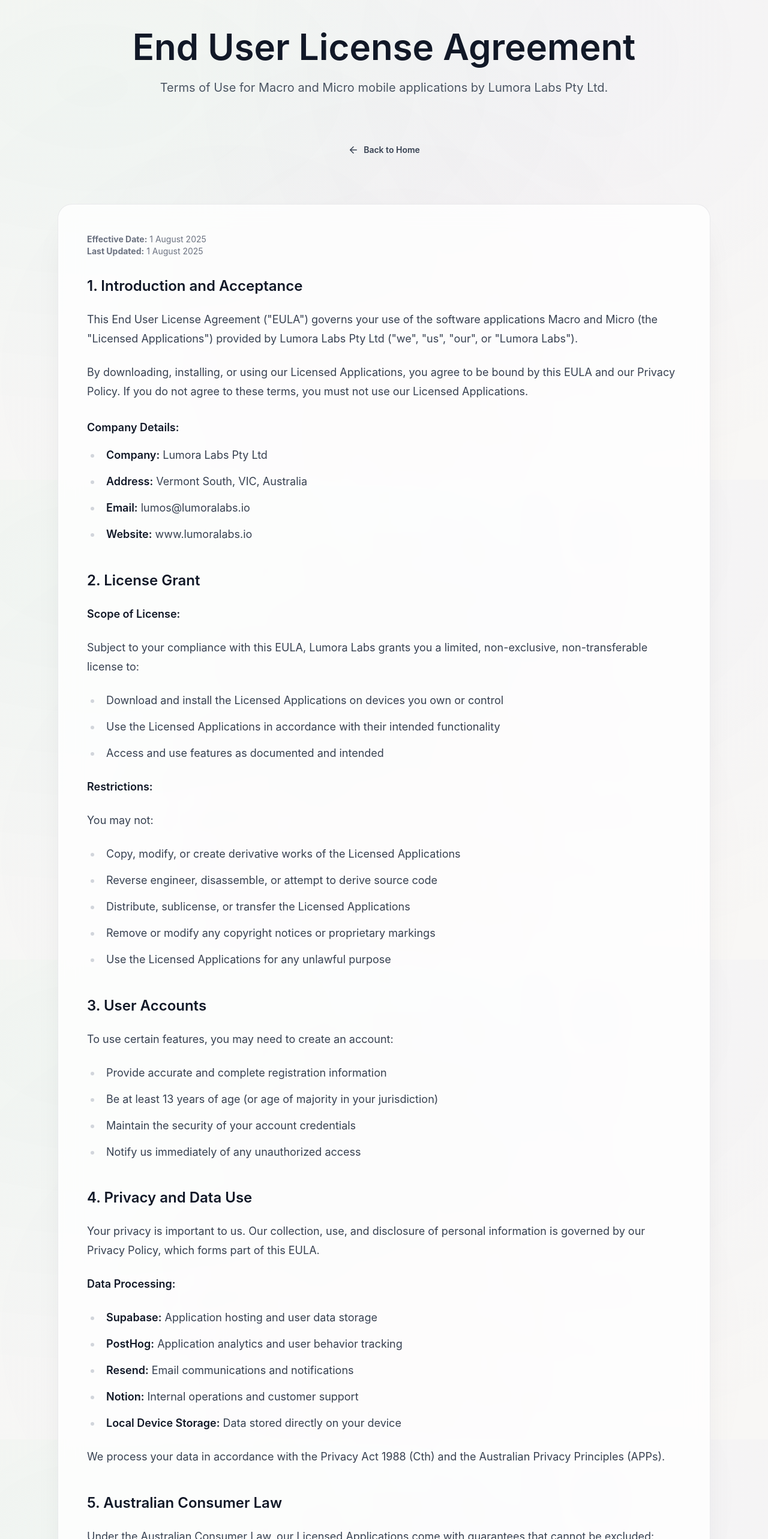
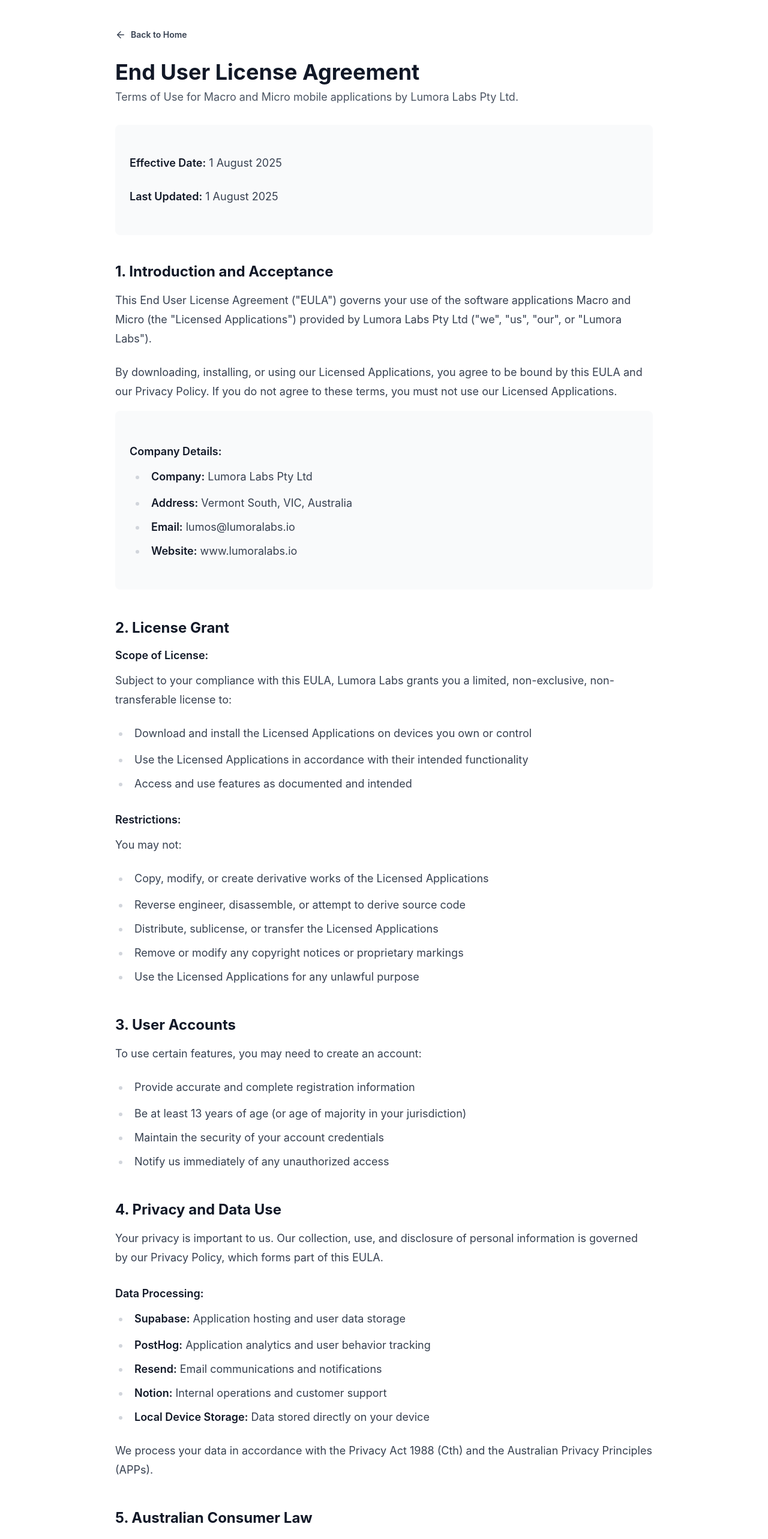
Before and after one commit to Imhermes1/LumoraLabsSite, a Next.js app: page /terms-of-use in a window 1280 px wide. Shown: the top 2566 px of the page at 60% size. Built offline with nearby package versions, Linux system fonts and the light colour scheme.

Commit message:
feat: restructure and enhance Terms of Use page with updated EULA content and improved layout

```diff
--- a/src/app/terms-of-use/page.tsx
+++ b/src/app/terms-of-use/page.tsx
@@ -1,151 +1,159 @@
-import React from 'react'
-import { Metadata } from 'next'
 import Link from 'next/link'
 import { ArrowLeft } from 'lucide-react'
-import PageShell from '@/components/PageShell'
-import RevealOnScroll from '@/components/RevealOnScroll'
-
-export const metadata: Metadata = {
-  title: 'Terms of Use - Lumora Labs',
-  description: 'End User License Agreement for Macro and Micro apps by Lumora Labs Pty Ltd.',
-}
 
 export default function TermsOfUse() {
   return (
-    <PageShell>
-      <header className="mb-20 text-center">
-        <h1 className="text-4xl font-semibold text-gray-900 sm:text-5xl md:text-6xl">
-          End User License Agreement
-        </h1>
-        <p className="mx-auto mt-6 max-w-3xl text-lg leading-relaxed text-gray-600 sm:text-xl">
-          Terms of Use for Macro and Micro mobile applications by Lumora Labs Pty Ltd.
-        </p>
-      </header>
-
-      <main className="flex flex-col gap-12">
+    <div className="min-h-screen bg-white py-12 px-4 sm:px-6 lg:px-8">
+      <div className="max-w-4xl mx-auto">
         <Link
           href="/"
-          className="mb-8 flex w-full items-center justify-center gap-2 text-sm font-semibold text-gray-700 transition-colors hover:text-gray-900"
+          className="inline-flex items-center gap-2 text-sm font-semibold text-gray-700 hover:text-gray-900 mb-8"
         >
           <ArrowLeft size={18} />
           Back to Home
         </Link>
-        <RevealOnScroll>
-          <section className="page-surface rounded-3xl p-8 md:p-12">
-            <div className="mb-8">
-              <p className="text-sm text-gray-500">
-                <strong>Effective Date:</strong> 1 August 2025<br />
+
+        <h1 className="text-4xl font-bold text-gray-900 mb-2">
+          End User License Agreement
+        </h1>
+
+        <p className="text-lg text-gray-600 mb-8">
+          Terms of Use for Macro and Micro mobile applications by Lumora Labs Pty Ltd.
+        </p>
+
+        <div className="prose prose-lg max-w-none">
+          <div className="bg-gray-50 p-6 rounded-lg mb-8">
+            <p className="text-gray-700 mb-2">
+              <strong>Effective Date:</strong> 1 August 2025
+            </p>
+            <p className="text-gray-700">
               <strong>Last Updated:</strong> 1 August 2025
             </p>
           </div>
 
-            <div className="prose prose-lg max-w-none">
-              <h2 className="text-2xl font-semibold text-gray-900 mb-6">1. Introduction and Acceptance</h2>
-              <p className="mb-6">
+          <section className="mb-12">
+            <h2 className="text-2xl font-bold text-gray-900 mb-4">1. Introduction and Acceptance</h2>
+            <p className="text-gray-700 mb-4">
               This End User License Agreement ("EULA") governs your use of the software applications Macro and Micro (the "Licensed Applications") provided by Lumora Labs Pty Ltd ("we", "us", "our", or "Lumora Labs").
             </p>
-              <p className="mb-6">
+            <p className="text-gray-700 mb-4">
               By downloading, installing, or using our Licensed Applications, you agree to be bound by this EULA and our Privacy Policy. If you do not agree to these terms, you must not use our Licensed Applications.
             </p>
 
-              <h3 className="text-lg font-semibold text-gray-900 mb-4">Company Details:</h3>
-              <ul className="mb-6 list-disc pl-6">
+            <div className="bg-gray-50 p-6 rounded-lg mb-4">
+              <h3 className="text-lg font-semibold text-gray-900 mb-3">Company Details:</h3>
+              <ul className="text-gray-700 space-y-2">
                 <li><strong>Company:</strong> Lumora Labs Pty Ltd</li>
                 <li><strong>Address:</strong> Vermont South, VIC, Australia</li>
                 <li><strong>Email:</strong> lumos@lumoralabs.io</li>
                 <li><strong>Website:</strong> www.lumoralabs.io</li>
               </ul>
+            </div>
+          </section>
 
-              <h2 className="text-2xl font-semibold text-gray-900 mb-6">2. License Grant</h2>
-              <p className="mb-4"><strong>Scope of License:</strong></p>
-              <p className="mb-4">
+          <section className="mb-12">
+            <h2 className="text-2xl font-bold text-gray-900 mb-4">2. License Grant</h2>
+            <h3 className="text-lg font-semibold text-gray-900 mb-3">Scope of License:</h3>
+            <p className="text-gray-700 mb-4">
               Subject to your compliance with this EULA, Lumora Labs grants you a limited, non-exclusive, non-transferable license to:
             </p>
-              <ul className="mb-6 list-disc pl-6">
+            <ul className="list-disc pl-6 text-gray-700 space-y-2 mb-6">
               <li>Download and install the Licensed Applications on devices you own or control</li>
               <li>Use the Licensed Applications in accordance with their intended functionality</li>
               <li>Access and use features as documented and intended</li>
             </ul>
 
-              <p className="mb-4"><strong>Restrictions:</strong></p>
-              <p className="mb-6">You may not:</p>
-              <ul className="mb-6 list-disc pl-6">
+            <h3 className="text-lg font-semibold text-gray-900 mb-3">Restrictions:</h3>
+            <p className="text-gray-700 mb-4">You may not:</p>
+            <ul className="list-disc pl-6 text-gray-700 space-y-2">
               <li>Copy, modify, or create derivative works of the Licensed Applications</li>
               <li>Reverse engineer, disassemble, or attempt to derive source code</li>
               <li>Distribute, sublicense, or transfer the Licensed Applications</li>
               <li>Remove or modify any copyright notices or proprietary markings</li>
               <li>Use the Licensed Applications for any unlawful purpose</li>
             </ul>
+          </section>
 
-              <h2 className="text-2xl font-semibold text-gray-900 mb-6">3. User Accounts</h2>
-              <p className="mb-4">To use certain features, you may need to create an account:</p>
-              <ul className="mb-6 list-disc pl-6">
+          <section className="mb-12">
+            <h2 className="text-2xl font-bold text-gray-900 mb-4">3. User Accounts</h2>
+            <p className="text-gray-700 mb-4">To use certain features, you may need to create an account:</p>
+            <ul className="list-disc pl-6 text-gray-700 space-y-2">
               <li>Provide accurate and complete registration information</li>
               <li>Be at least 13 years of age (or age of majority in your jurisdiction)</li>
               <li>Maintain the security of your account credentials</li>
               <li>Notify us immediately of any unauthorized access</li>
             </ul>
+          </section>
 
-              <h2 className="text-2xl font-semibold text-gray-900 mb-6">4. Privacy and Data Use</h2>
-              <p className="mb-4">
+          <section className="mb-12">
+            <h2 className="text-2xl font-bold text-gray-900 mb-4">4. Privacy and Data Use</h2>
+            <p className="text-gray-700 mb-4">
               Your privacy is important to us. Our collection, use, and disclosure of personal information is governed by our Privacy Policy, which forms part of this EULA.
             </p>
-              <p className="mb-4"><strong>Data Processing:</strong></p>
-              <ul className="mb-6 list-disc pl-6">
+            <h3 className="text-lg font-semibold text-gray-900 mb-3">Data Processing:</h3>
+            <ul className="list-disc pl-6 text-gray-700 space-y-2 mb-4">
               <li><strong>Supabase:</strong> Application hosting and user data storage</li>
               <li><strong>PostHog:</strong> Application analytics and user behavior tracking</li>
               <li><strong>Resend:</strong> Email communications and notifications</li>
               <li><strong>Notion:</strong> Internal operations and customer support</li>
               <li><strong>Local Device Storage:</strong> Data stored directly on your device</li>
             </ul>
-              <p className="mb-6">
+            <p className="text-gray-700">
               We process your data in accordance with the Privacy Act 1988 (Cth) and the Australian Privacy Principles (APPs).
             </p>
+          </section>
 
-              <h2 className="text-2xl font-semibold text-gray-900 mb-6">5. Australian Consumer Law</h2>
-              <p className="mb-4">
+          <section className="mb-12">
+            <h2 className="text-2xl font-bold text-gray-900 mb-4">5. Australian Consumer Law</h2>
+            <p className="text-gray-700 mb-4">
               Under the Australian Consumer Law, our Licensed Applications come with guarantees that cannot be excluded:
             </p>
-              <ul className="mb-6 list-disc pl-6">
+            <ul className="list-disc pl-6 text-gray-700 space-y-2">
               <li>Services provided with due care and skill</li>
               <li>Services fit for the purpose you told us about</li>
               <li>Services provided within a reasonable time</li>
               <li>Services of acceptable quality</li>
             </ul>
+          </section>
 
-              <h2 className="text-2xl font-semibold text-gray-900 mb-6">6. Subscription and Payments</h2>
-              <p className="mb-4">Some features may require payment:</p>
-              <ul className="mb-6 list-disc pl-6">
+          <section className="mb-12">
+            <h2 className="text-2xl font-bold text-gray-900 mb-4">6. Subscription and Payments</h2>
+            <p className="text-gray-700 mb-4">Some features may require payment:</p>
+            <ul className="list-disc pl-6 text-gray-700 space-y-2">
               <li>Fees are charged in advance on a recurring basis</li>
               <li>All fees are in Australian Dollars (AUD) unless otherwise stated</li>
               <li>Pricing is subject to change with 30 days' notice</li>
               <li>Subscriptions automatically renew unless cancelled</li>
               <li>Refunds are provided in accordance with Australian Consumer Law</li>
             </ul>
+          </section>
 
-              <h2 className="text-2xl font-semibold text-gray-900 mb-6">7. Intellectual Property</h2>
-              <p className="mb-4">
+          <section className="mb-12">
+            <h2 className="text-2xl font-bold text-gray-900 mb-4">7. Intellectual Property</h2>
+            <p className="text-gray-700 mb-4">
               Lumora Labs owns all intellectual property rights in:
             </p>
-              <ul className="mb-6 list-disc pl-6">
+            <ul className="list-disc pl-6 text-gray-700 space-y-2 mb-4">
               <li>The Macro and Micro applications</li>
               <li>Software code, algorithms, and technical innovations</li>
               <li>User interface designs and branding</li>
             </ul>
-              <p className="mb-6">
+            <p className="text-gray-700">
               You retain ownership of content you create using our Licensed Applications, subject to our right to use your content to provide the Services.
             </p>
+          </section>
 
-              <h2 className="text-2xl font-semibold text-gray-900 mb-6">8. Acceptable Use</h2>
-              <p className="mb-4">You may use our Licensed Applications to:</p>
-              <ul className="mb-6 list-disc pl-6">
+          <section className="mb-12">
+            <h2 className="text-2xl font-bold text-gray-900 mb-4">8. Acceptable Use</h2>
+            <p className="text-gray-700 mb-4">You may use our Licensed Applications to:</p>
+            <ul className="list-disc pl-6 text-gray-700 space-y-2 mb-6">
               <li>Access and use features as intended and documented</li>
               <li>Create, store, and manage your personal data</li>
               <li>Provide feedback and suggestions for improvement</li>
             </ul>
 
-              <p className="mb-4">You must not:</p>
-              <ul className="mb-6 list-disc pl-6">
+            <p className="text-gray-700 mb-4">You must not:</p>
+            <ul className="list-disc pl-6 text-gray-700 space-y-2">
               <li>Use for any unlawful purpose or activity</li>
               <li>Attempt unauthorized access to our systems</li>
               <li>Upload viruses, malware, or harmful code</li>
@@ -153,81 +161,90 @@ export default function TermsOfUse() {
               <li>Impersonate others or provide false information</li>
               <li>Use to spam, harass, or abuse others</li>
             </ul>
+          </section>
 
-              <h2 className="text-2xl font-semibold text-gray-900 mb-6">9. Third-Party Services</h2>
-              <p className="mb-4">
+          <section className="mb-12">
+            <h2 className="text-2xl font-bold text-gray-900 mb-4">9. Third-Party Services</h2>
+            <p className="text-gray-700 mb-4">
               Our Licensed Applications integrate with the following third-party services:
             </p>
-              <ul className="mb-6 list-disc pl-6">
+            <ul className="list-disc pl-6 text-gray-700 space-y-2 mb-4">
               <li><strong>Supabase:</strong> Backend hosting and database services</li>
               <li><strong>PostHog:</strong> Analytics and user insights</li>
               <li><strong>Resend:</strong> Email delivery service</li>
               <li><strong>Notion:</strong> Data management and internal operations</li>
             </ul>
-              <p className="mb-6">
+            <p className="text-gray-700">
               Your use of third-party services is subject to their respective terms and policies.
             </p>
+          </section>
 
-              <h2 className="text-2xl font-semibold text-gray-900 mb-6">10. Termination</h2>
-              <p className="mb-4">This EULA is effective until terminated. You may terminate by:</p>
-              <ul className="mb-6 list-disc pl-6">
+          <section className="mb-12">
+            <h2 className="text-2xl font-bold text-gray-900 mb-4">10. Termination</h2>
+            <p className="text-gray-700 mb-4">This EULA is effective until terminated. You may terminate by:</p>
+            <ul className="list-disc pl-6 text-gray-700 space-y-2 mb-6">
               <li>Deleting the Licensed Applications from your devices</li>
               <li>Cancelling your account through the app settings</li>
               <li>Contacting us at lumos@lumoralabs.io</li>
             </ul>
 
-              <p className="mb-4">We may terminate your license if you:</p>
-              <ul className="mb-6 list-disc pl-6">
+            <p className="text-gray-700 mb-4">We may terminate your license if you:</p>
+            <ul className="list-disc pl-6 text-gray-700 space-y-2">
               <li>Violate this EULA</li>
               <li>Engage in fraudulent or illegal activities</li>
               <li>Fail to pay applicable fees</li>
             </ul>
+          </section>
 
-              <h2 className="text-2xl font-semibold text-gray-900 mb-6">11. Warranty and Liability</h2>
-              <p className="mb-4">
-                <strong>Warranty Disclaimer:</strong>
-              </p>
-              <p className="mb-6">
+          <section className="mb-12">
+            <h2 className="text-2xl font-bold text-gray-900 mb-4">11. Warranty and Liability</h2>
+            <h3 className="text-lg font-semibold text-gray-900 mb-3">Warranty Disclaimer:</h3>
+            <p className="text-gray-700 mb-6">
               Except for consumer guarantees that cannot be excluded under Australian law, the Licensed Applications are provided "as is" without warranties of any kind.
             </p>
 
-              <p className="mb-4">
-                <strong>Limitation of Liability:</strong>
-              </p>
-              <p className="mb-6">
+            <h3 className="text-lg font-semibold text-gray-900 mb-3">Limitation of Liability:</h3>
+            <p className="text-gray-700">
               To the extent permitted by law, our total liability is limited to the amount you paid in the 12 months prior to the claim. We exclude liability for indirect, consequential, or special damages, subject to consumer guarantee limitations.
             </p>
+          </section>
 
-              <h2 className="text-2xl font-semibold text-gray-900 mb-6">12. Changes to EULA</h2>
-              <p className="mb-6">
+          <section className="mb-12">
+            <h2 className="text-2xl font-bold text-gray-900 mb-4">12. Changes to EULA</h2>
+            <p className="text-gray-700">
               We may update this EULA by posting the revised version and providing notice. Continued use after changes constitutes acceptance of the updated terms.
             </p>
+          </section>
 
-              <h2 className="text-2xl font-semibold text-gray-900 mb-6">13. Governing Law and Disputes</h2>
-              <p className="mb-4">
+          <section className="mb-12">
+            <h2 className="text-2xl font-bold text-gray-900 mb-4">13. Governing Law and Disputes</h2>
+            <p className="text-gray-700 mb-4">
               This EULA is governed by the laws of Victoria, Australia. Disputes will be resolved in the courts of Victoria.
             </p>
-              <p className="mb-6">
+            <p className="text-gray-700">
               Before formal proceedings, you agree to contact us to attempt informal resolution of disputes.
             </p>
+          </section>
 
-              <h2 className="text-2xl font-semibold text-gray-900 mb-6">14. Contact Information</h2>
-              <p className="mb-4">For questions about this EULA:</p>
-              <ul className="mb-6 list-disc pl-6">
+          <section className="mb-12">
+            <h2 className="text-2xl font-bold text-gray-900 mb-4">14. Contact Information</h2>
+            <p className="text-gray-700 mb-4">For questions about this EULA:</p>
+            <div className="bg-gray-50 p-6 rounded-lg">
+              <ul className="text-gray-700 space-y-2">
                 <li><strong>Email:</strong> lumos@lumoralabs.io</li>
                 <li><strong>Website:</strong> www.lumoralabs.io</li>
                 <li><strong>Address:</strong> Lumora Labs Pty Ltd, Vermont South, VIC, Australia</li>
               </ul>
+            </div>
+          </section>
 
-              <div className="mt-12 p-6 bg-gray-50 rounded-lg">
-                <p className="text-sm text-gray-600">
-                  <strong>Note:</strong> This EULA is governed by Australian law and designed to comply with the Australian Consumer Law and other applicable regulations. Your rights under consumer guarantee legislation cannot be excluded or limited.
+          <div className="border-t border-gray-200 pt-8 mt-12">
+            <p className="text-gray-600 text-center">
+              <strong>This EULA is governed by Australian law and designed to comply with the Australian Consumer Law and other applicable regulations. Your rights under consumer guarantee legislation cannot be excluded or limited.</strong>
             </p>
           </div>
         </div>
-          </section>
-        </RevealOnScroll>
-      </main>
-    </PageShell>
+      </div>
+    </div>
   )
 }
```
Lines whose indentation alone changed are shown as unchanged.
